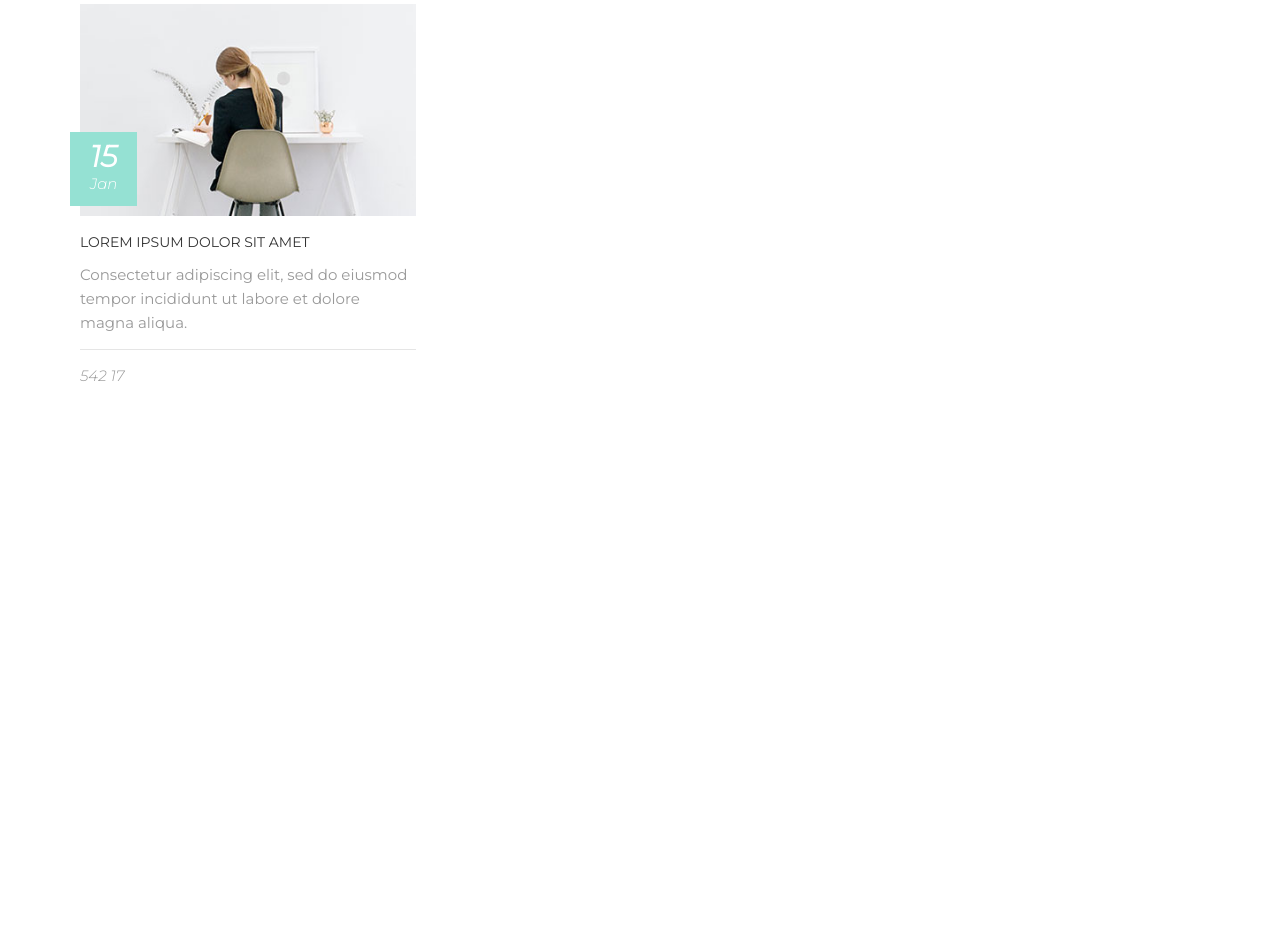
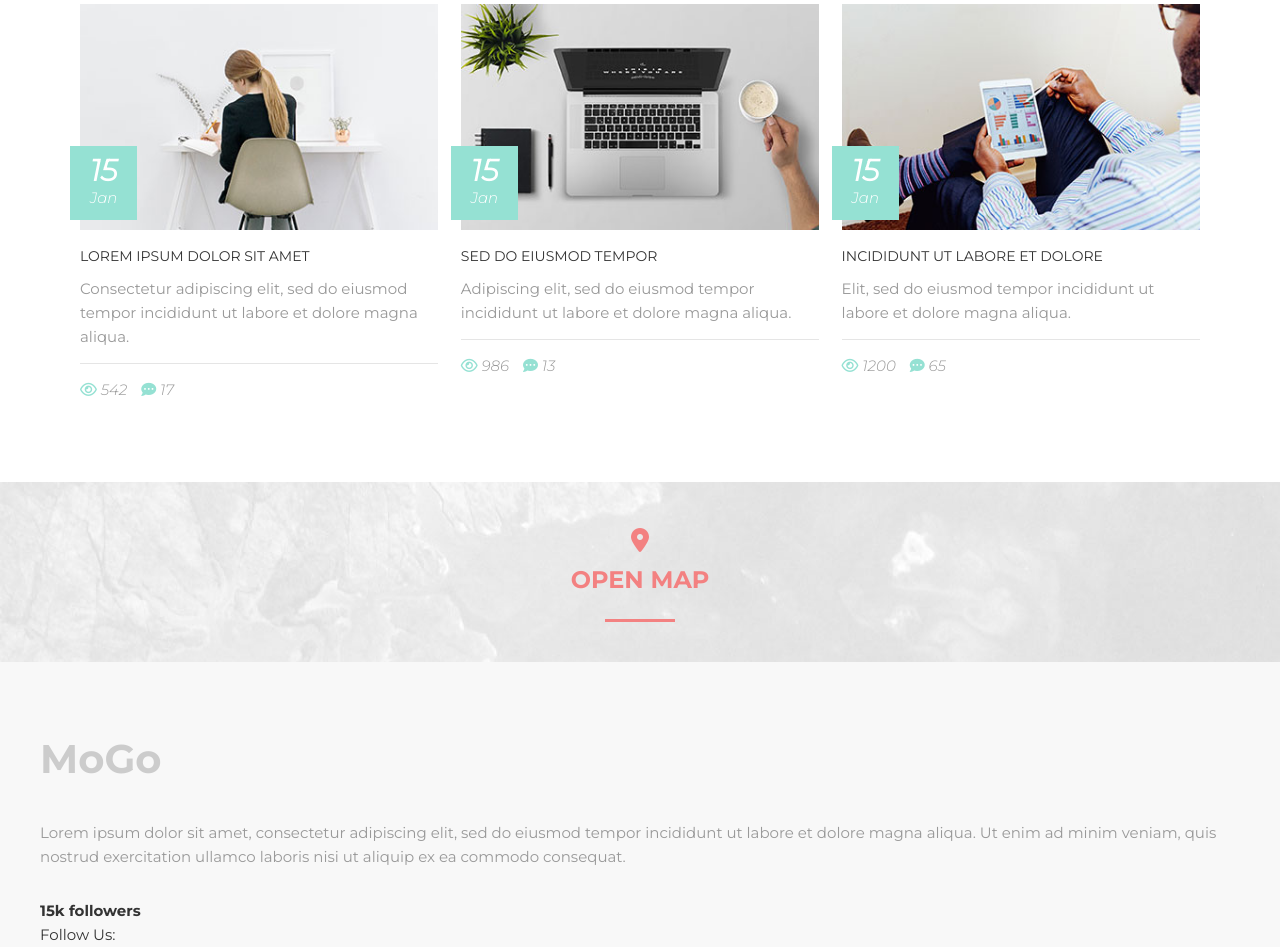
Before and after one commit to egorystuff/MOGO_web, a plain HTML site: page index.html in a window 1280 px wide. Shown: the part 8019-8966 px from the top of the page. Before the commit the page ends 8487 px from the top, so only its background shows below. Drawn offline with Linux system fonts and the light colour scheme.

Commit message:
next step
Finished block 12. Created a new block 13 about the location. Started creating footer - block 14

```diff
--- a/access/css/style.css
+++ b/access/css/style.css
@@ -243,6 +243,11 @@ hr {
   background: #f5f5f5 url('../images/clients/back.jpg') center no-repeat;
   -webkit-background-size: cover;
   background-size: cover;
+}
+
+.section--map {
+  padding: 40px 40px;
+  background: #e6e6e6 url(../images/map_bg.jpg) center no-repeat;
 }
 
 .section_header {
@@ -762,10 +767,11 @@ hr {
 /* blog */
 .blog {
   display: flex;
+  justify-content: space-between;
 }
 
 .blog_item {
-  width: 30%;
+  width: 32%;
 }
 
 .blog_header {
@@ -841,4 +847,62 @@ hr {
 .blog_stat-item {
   display: inline-block;
   vertical-align: top;
+  margin-right: 10px;
 }
+
+.blog_stat-item i {
+  color: #95e1d3;
+}
+
+/* new block */
+/* map */
+.map {
+  text-align: center;
+}
+
+.map_title {
+  font-size: 24px;
+  color: #f38181;
+  font-weight: bold;
+  text-transform: uppercase;
+}
+
+.map_title a {
+  color: inherit;
+  text-decoration: none;
+}
+
+.map_title a:hover {
+  text-decoration: underline;
+}
+
+.map_title::after {
+  content: '';
+
+  display: block;
+  width: 70px;
+  height: 3px;
+  margin: 20px auto 0;
+
+  background-color: #f38181;
+}
+
+/* new block */
+/* footer */
+.footer {
+  padding-top: 65px;
+  background-color: #f8f8f8;
+}
+
+.footer_logo {
+  color: #ccc;
+  font-size: 40px;
+  font-weight: 700;
+  margin-bottom: 30px;
+}
+
+.footer_text {
+  font-size: 15px;
+  color: #999;
+  margin-bottom: 30px;
+}
--- a/index.html
+++ b/index.html
@@ -718,13 +718,126 @@
 
             <div class="blog_footer">
               <div class="blog_stat">
-                <span class="blog_stat-item">542</span>
-                <span class="blog_stat-item">17</span>
+                <span class="blog_stat-item"
+                  ><i class="fa-regular fa-eye"></i> 542</span
+                >
+                <span class="blog_stat-item"
+                  ><i class="fa-solid fa-comment-dots"></i> 17</span
+                >
+              </div>
+            </div>
+          </div>
+
+          <div class="blog_item">
+            <div class="blog_header">
+              <a href="#"
+                ><img class="blog_photo" src="access/images/blog/2.jpg" alt=""
+              /></a>
+              <div class="blog_date">
+                <div class="blog_date-day">15</div>
+                Jan
+              </div>
+            </div>
+
+            <div class="blog_content">
+              <div class="blog_title">
+                <a href="#">sed do eiusmod tempor</a>
+              </div>
+              <div class="blog_text">
+                Adipiscing elit, sed do eiusmod tempor incididunt ut labore et
+                dolore magna aliqua.
+              </div>
+            </div>
+
+            <div class="blog_footer">
+              <div class="blog_stat">
+                <span class="blog_stat-item"
+                  ><i class="fa-regular fa-eye"></i> 986</span
+                >
+                <span class="blog_stat-item"
+                  ><i class="fa-solid fa-comment-dots"></i> 13</span
+                >
+              </div>
+            </div>
+          </div>
+
+          <div class="blog_item">
+            <div class="blog_header">
+              <a href="#"
+                ><img class="blog_photo" src="access/images/blog/3.jpg" alt=""
+              /></a>
+              <div class="blog_date">
+                <div class="blog_date-day">15</div>
+                Jan
+              </div>
+            </div>
+
+            <div class="blog_content">
+              <div class="blog_title">
+                <a href="#">incididunt ut labore et dolore</a>
+              </div>
+              <div class="blog_text">
+                Elit, sed do eiusmod tempor incididunt ut labore et dolore magna
+                aliqua.
+              </div>
+            </div>
+
+            <div class="blog_footer">
+              <div class="blog_stat">
+                <span class="blog_stat-item"
+                  ><i class="fa-regular fa-eye"></i> 1200</span
+                >
+                <span class="blog_stat-item"
+                  ><i class="fa-solid fa-comment-dots"></i> 65</span
+                >
               </div>
             </div>
           </div>
         </div>
       </div>
     </section>
+
+    <!-- new block -->
+    <section class="section section--map">
+      <div class="container">
+        <div class="map">
+          <h2 class="map_title">
+            <div>
+              <i class="fa-solid fa-location-dot"></i>
+            </div>
+            <a href="https://goo.gl/maps/tSovNeuM64RHHcWR8" target="_blank"
+              >Open map</a
+            >
+          </h2>
+        </div>
+      </div>
+    </section>
+
+    <!-- new block -->
+    <footer class="footer">
+      <div class="container">
+        <div class="footer_inner">
+          <div class="footer_col">
+            <div class="footer_logo">MoGo</div>
+
+            <div class="footer_text">
+              Lorem ipsum dolor sit amet, consectetur adipiscing elit, sed do
+              eiusmod tempor incididunt ut labore et dolore magna aliqua. Ut
+              enim ad minim veniam, quis nostrud exercitation ullamco laboris
+              nisi ut aliquip ex ea commodo consequat.
+            </div>
+
+            <div class="footer_social">
+              <div class="footer_social-header">
+                <b>15k followers</b>
+              </div>
+              <div class="footer_social-content">
+                Follow Us: <a href=""></a>
+              </div>
+            </div>
+          </div>
+        </div>
+      </div>
+    </footer>
   </body>
 </html>
```
Also changed, not shown: access/images/map_bg.jpg (added), 1 other file.
